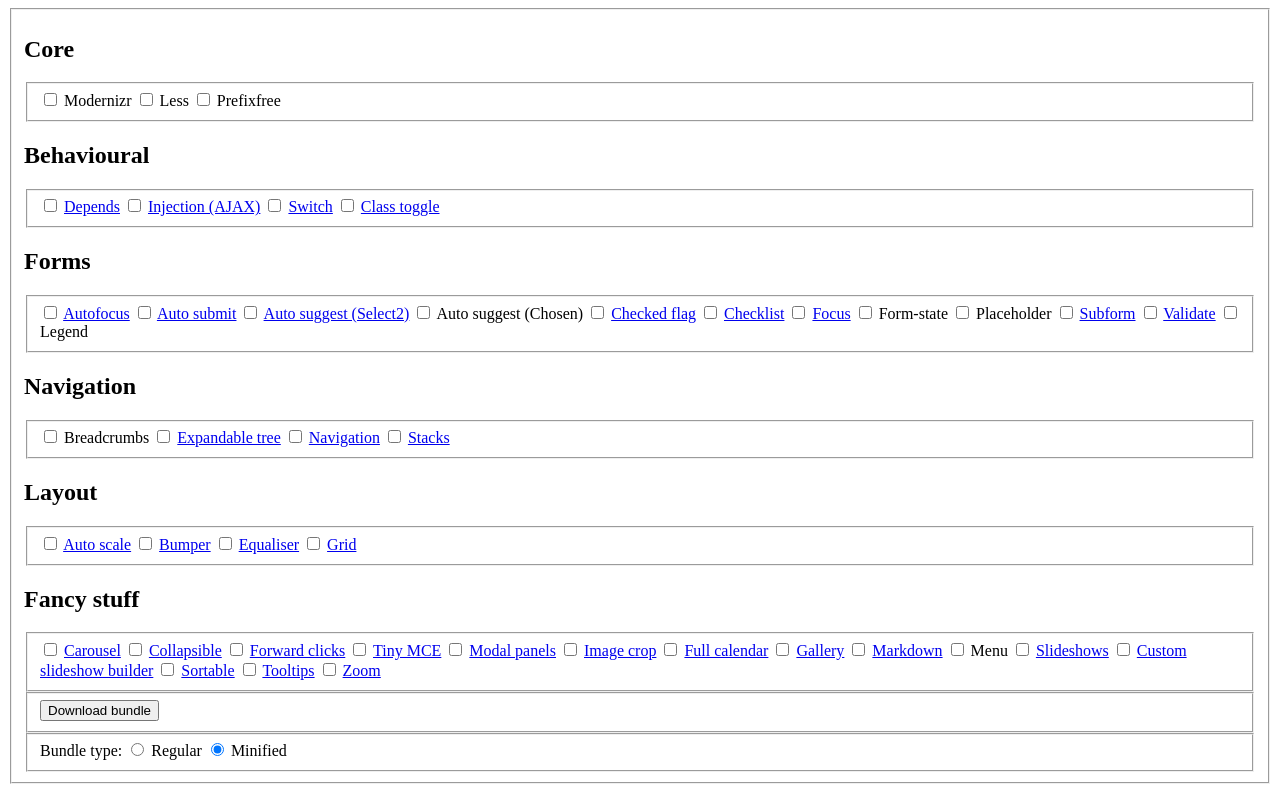
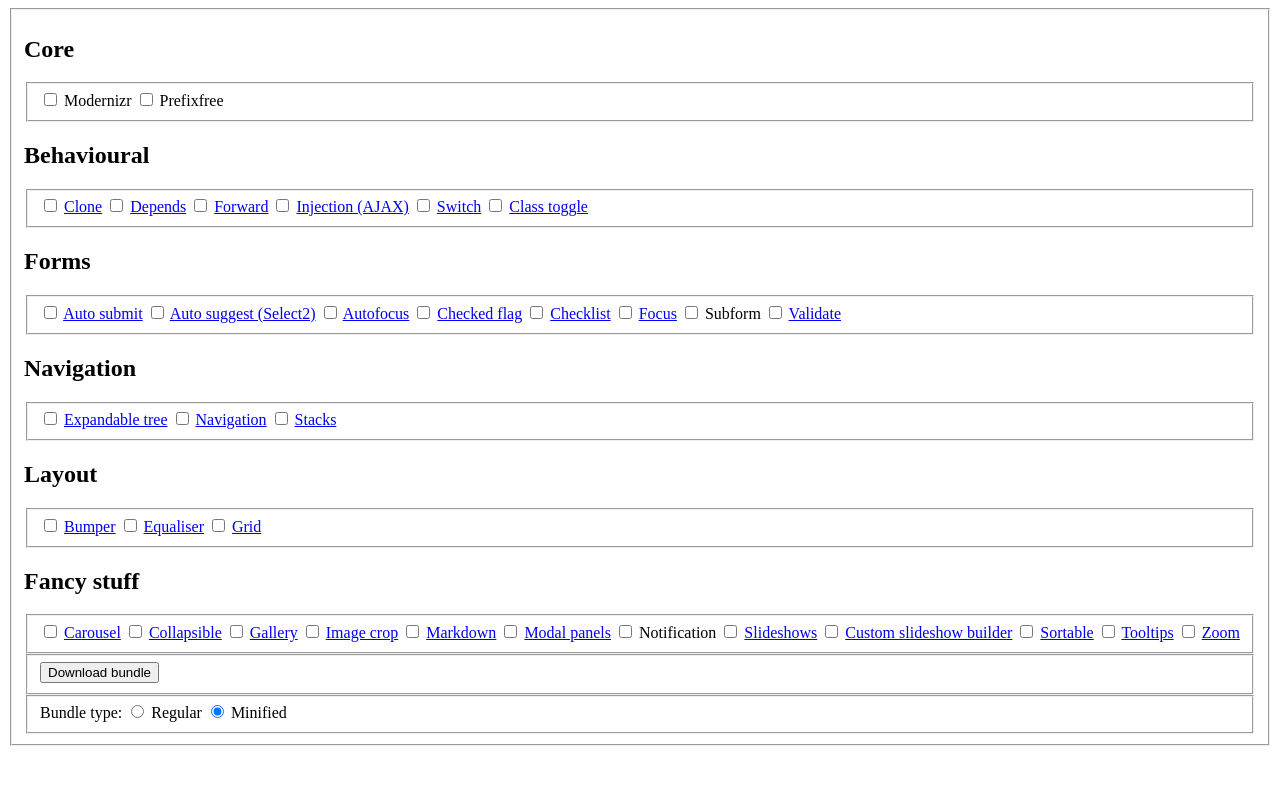
Before and after one commit to Patternslib/Patterns-bundler, a plain HTML site: page index.html in a window 1280 px wide. Drawn offline with Linux system fonts and the light colour scheme.

Commit message:
bundler: only bundle the selected JS, update index.html to include all patterns

```diff
--- a/index.html
+++ b/index.html
@@ -11,10 +11,6 @@
           <input type="checkbox" name="modernizr" unchecked/>
           <a class="navigation modernizr">Modernizr</a>
         </label>
-        <label class="less">
-          <input type="checkbox" name="less" unchecked/>
-          <a class="navigation less">Less</a>
-        </label>
         <label class="prefixfree">
           <input type="checkbox" name="prefixfree" unchecked/>
           <a class="navigation prefixfree">Prefixfree</a>
@@ -24,14 +20,26 @@
       <h2>Behavioural</h2>
 
       <fieldset class="checklist behavioural">
+        <label class="clone">
+          <input type="checkbox" name="pat/clone" unchecked/>
+          <a class="navigation depends" href="demo/clone/index.html" title="">Clone</a>
+        </label>
         <label class="depends">
           <input type="checkbox" name="pat/depends" unchecked/>
           <a class="navigation depends" href="demo/depends/index.html" title="">Depends</a>
+        </label>
+        <label class="forward">
+          <input type="checkbox" name="pat/forward" unchecked/>
+          <a class="navigation ajax" href="demo/forward/index.html" title="AJAX injection">Forward</a>
         </label>
         <label class="inject">
           <input type="checkbox" name="pat/inject" unchecked/>
           <a class="navigation ajax" href="demo/inject/index.html" title="AJAX injection">Injection (AJAX)</a>
         </label>
+        <!-- <label class="inject-history"> -->
+        <!--   <input type="checkbox" name="pat/inject-history" unchecked/> -->
+        <!--   <a class="navigation ajax" href="demo/inject-history/index.html" title="AJAX inject-history">Inject-History</a> -->
+        <!-- </label> -->
         <label class="switch">
           <input type="checkbox" name="pat/switch" unchecked/>
           <a class="navigation switch" href="demo/switch/index.html" title="Switch">Switch</a>
@@ -45,24 +53,24 @@
       <h2>Forms</h2>
 
       <fieldset class="checklist forms">
+        <label class="auto-submit">
+          <input type="checkbox" name="pat/autosubmit" unchecked/>
+          <a class="navigation auto-submit" href="demo/auto-submit/index.html" title="Auto submit">Auto submit</a>
+        </label>
+        <label class="auto-suggest">
+          <input type="checkbox" name="pat/autosuggest" unchecked/>
+          <a class="navigation auto-suggest" href="demo/auto-suggest/index.html" title="Auto suggest">Auto suggest (Select2)</a>
+        </label>
         <label class="autofocus">
           <input type="checkbox" name="pat/autofocus" unchecked/>
           <a class="navigation autofocus" href="demo/autofocus/index.html" title="Auto focus">Autofocus</a>
         </label>
-        <label class="auto-submit">
-          <input type="checkbox" name="pat/auto-submit" unchecked/>
-          <a class="navigation auto-submit" href="demo/auto-submit/index.html" title="Auto submit">Auto submit</a>
-        </label>
-        <label class="auto-suggest">
-          <input type="checkbox" name="pat/auto-suggest" unchecked/>
-          <a class="navigation auto-suggest" href="demo/auto-suggest/index.html" title="Auto suggest">Auto suggest (Select2)</a>
-        </label>
-        <label class="chosen">
-          <input type="checkbox" name="pat/chosen" unchecked/>
-          <a>Auto suggest (Chosen)</a>
-        </label>
-        <label class="checked-flag">
-          <input type="checkbox" name="pat/checked-flag" unchecked/>
+        <!-- <label class="chosen"> -->
+        <!--   <input type="checkbox" name="pat/chosen" unchecked/> -->
+        <!--   <a>Auto suggest (Chosen)</a> -->
+        <!-- </label> -->
+        <label class="checkedflag">
+          <input type="checkbox" name="pat/checkedflag" unchecked/>
           <a class="navigation checked-flag" href="demo/checked-flag/index.html" title="checkedflag">Checked flag</a>
         </label>
         <label class="checklist">
@@ -73,45 +81,48 @@
           <input type="checkbox" name="pat/focus" unchecked/>
           <a class="navigation focus" href="demo/focus/index.html" title="">Focus</a>
         </label>
-        <!-- looks for src/pat-form-state.js -->
-        <label class="form">
-          <input type="checkbox" name="pat/form-state" unchecked/>
-          <a>Form-state</a>
+        <label class="subform">
+          <input type="checkbox" name="pat/subform" unchecked/>
+          <a>Subform</a>
         </label>
-        <label class="placeholder">
-          <input type="checkbox" name="pat/placeholder" unchecked/>
-          <a>Placeholder</a>
-        </label>
-        <label class="checklist">
-          <input type="checkbox" name="pat/subform" unchecked/>
-          <a class="navigation subform" href="demo/subform/index.html" title="checklist">Subform</a>
-        </label>
+        <!-- <label class="form"> -->
+        <!--   <input type="checkbox" name="pat/form-state" unchecked/> -->
+        <!--   <a>Form-state</a> -->
+        <!-- </label> -->
+        <!-- <label class="placeholder"> -->
+        <!--   <input type="checkbox" name="pat/placeholder" unchecked/> -->
+        <!--   <a>Placeholder</a> -->
+        <!-- </label>   -->
+        <!-- <label class="checklist"> -->
+        <!--   <input type="checkbox" name="pat/subform" unchecked/> -->
+        <!--   <a class="navigation subform" href="demo/subform/index.html" title="checklist">Subform</a> -->
+        <!-- </label> -->
         <label class="validate">
           <input type="checkbox" name="pat/validate" unchecked/>
           <a class="navigation validate" href="demo/validate/index.html">Validate</a>
         </label>
-        <label class="legend">
-          <input type="checkbox" name="pat/legend" unchecked/>
-          <a class="navigation legend">Legend</a>
-        </label>
+        <!-- <label class="legend"> -->
+        <!--   <input type="checkbox" name="pat/legend" unchecked/> -->
+        <!--   <a class="navigation legend">Legend</a> -->
+        <!-- </label> -->
       </fieldset>
 
       <h2>Navigation</h2>
 
       <fieldset class="checklist navigation">
-        <label class="breadcrumbs">
-          <input type="checkbox" name="pat/breadcrumbs" unchecked/>
-          <a class="navigation breadcrumbs">Breadcrumbs</a>
-        </label>
-        <label class="tree">
-          <input type="checkbox" name="pat/expandable-tree" unchecked/>
+        <!-- <label class="breadcrumbs"> -->
+        <!--   <input type="checkbox" name="pat/breadcrumbs" unchecked/> -->
+        <!--   <a class="navigation breadcrumbs">Breadcrumbs</a> -->
+        <!-- </label> -->
+        <label class="expandable">
+          <input type="checkbox" name="pat/expandable" unchecked/>
           <a class="navigation tree" href="demo/expandable-tree/index.html" title="">Expandable tree</a>
         </label>
         <label class="navigation">
           <input type="checkbox" name="pat/navigation" unchecked/>
           <a class="navigation navigation-marker" href="demo/navigation/index.html" title="Navigation markers">Navigation</a>
         </label>
-        <label class="tree">
+        <label class="stacks">
           <input type="checkbox" name="pat/stacks" unchecked/>
           <a class="navigation stacks" href="demo/stacks/index.html" title="">Stacks</a>
         </label>
@@ -120,10 +131,11 @@
       <h2>Layout</h2>
 
       <fieldset class="checklist layout">
-        <label class="auto-scale">
-          <input type="checkbox" name="pat/auto-scale" unchecked/>
-          <a class="navigation auto-scale" href="demo/auto-scale/index.html" title="Auto scale">Auto scale</a>
-        </label>
+        <!-- Breaks the bundle -->
+        <!-- <label class="autoscale"> -->
+        <!--   <input type="checkbox" name="pat/autoscale" unchecked/> -->
+        <!--   <a class="navigation auto-scale" href="demo/auto-scale/index.html" title="Auto scale">Auto scale</a> -->
+        <!-- </label> -->
         <label class="bumper">
           <input type="checkbox" name="pat/bumper" unchecked/>
           <a class="navigation bumper" href="demo/bumper/index.html" title="Bumper">Bumper</a>
@@ -141,6 +153,10 @@
       <h2>Fancy stuff</h2>
 
       <fieldset class="checklist fancy">
+        <!-- <label class="calendar"> -->
+        <!--   <input type="checkbox" name="pat/calendar" unchecked/> -->
+        <!--   <a class="navigation full-calendar" href="demo/calendar/index.html" title="Calendar">Full calendar</a> -->
+        <!-- </label> -->
         <label class="carousel">
           <input type="checkbox" name="pat/carousel" unchecked/>
           <a class="navigation carousel" href="demo/carousel/index.html" title="">Carousel</a>
@@ -149,38 +165,34 @@
           <input type="checkbox" name="pat/collapsible" unchecked/>
           <a class="navigation collapsible" href="demo/collapsible/index.html" title="collapsible">Collapsible</a>
         </label>
-        <label class="forward">
-          <input type="checkbox" name="pat/forward" unchecked/>
-          <a class="navigation forward" href="demo/forward/index.html" title="forward">Forward clicks</a>
+        <!-- <label class="tinymce"> -->
+        <!--   <input type="checkbox" name="pat/edit-tinymce" unchecked/> -->
+        <!--   <a class="navigation tiny-mce" href="demo/edit-tinymce/index.html" title="Rich editor">Tiny MCE</a> -->
+        <!-- </label> -->
+        <label class="gallery">
+          <input type="checkbox" name="pat/gallery" unchecked/>
+          <a class="navigation gallery" href="demo/gallery/index.html" title="Image galleries">Gallery</a>
         </label>
-        <label class="tinymce">
-          <input type="checkbox" name="pat/edit-tinymce" unchecked/>
-          <a class="navigation tiny-mce" href="demo/edit-tinymce/index.html" title="Rich editor">Tiny MCE</a>
+        <label class="image-crop">
+          <input type="checkbox" name="pat/image-crop" unchecked/>
+          <a class="navigation image-crop" href="demo/image-crop/index.html" title="Image crop">Image crop</a>
+        </label>
+        <label class="markdown">
+          <input type="checkbox" name="pat/markdown" unchecked/>
+          <a class="navigation markdown" href="demo/markdown/index.html" title="Markdown rendering">Markdown</a>
         </label>
         <label class="modal">
           <input type="checkbox" name="pat/modal" unchecked/>
           <a class="navigation modal-panel" href="demo/modal/index.html" title="Modal panels">Modal panels</a>
         </label>
-        <label class="image-crop">
-          <input type="checkbox" name="pat/image-crop" unchecked/>
-          <a class="navigation image-crop" href="demo/image-crop/index.html" title="Image crop">Image crop</a>
+        <label class="notification">
+          <input type="checkbox" name="pat/notification" unchecked/>
+          <a>Notification</a>
         </label>
-        <label class="full-calendar">
-          <input type="checkbox" name="pat/calendar" unchecked/>
-          <a class="navigation full-calendar" href="demo/calendar/index.html" title="Calendar">Full calendar</a>
-        </label>
-        <label class="gallery">
-          <input type="checkbox" name="pat/gallery" unchecked/>
-          <a class="navigation gallery" href="demo/gallery/index.html" title="Image galleries">Gallery</a>
-        </label>
-        <label class="markdown">
-          <input type="checkbox" name="pat/markdown" unchecked/>
-          <a class="navigation markdown" href="demo/markdown/index.html" title="Markdown rendering">Markdown</a>
-        </label>
-        <label class="menu">
-          <input type="checkbox" name="pat/menu" unchecked/>
-          <a>Menu</a>
-        </label>
+        <!-- <label class="menu"> -->
+        <!--   <input type="checkbox" name="pat/menu" unchecked/> -->
+        <!--   <a>Menu</a> -->
+        <!-- </label> -->
         <label class="slides">
           <input type="checkbox" name="pat/slides" unchecked/>
           <a class="navigation slides" href="demo/slides/index.html" title="">Slideshows</a>
```
Also changed, not shown: skel/index.html (deleted), 1 other file.
